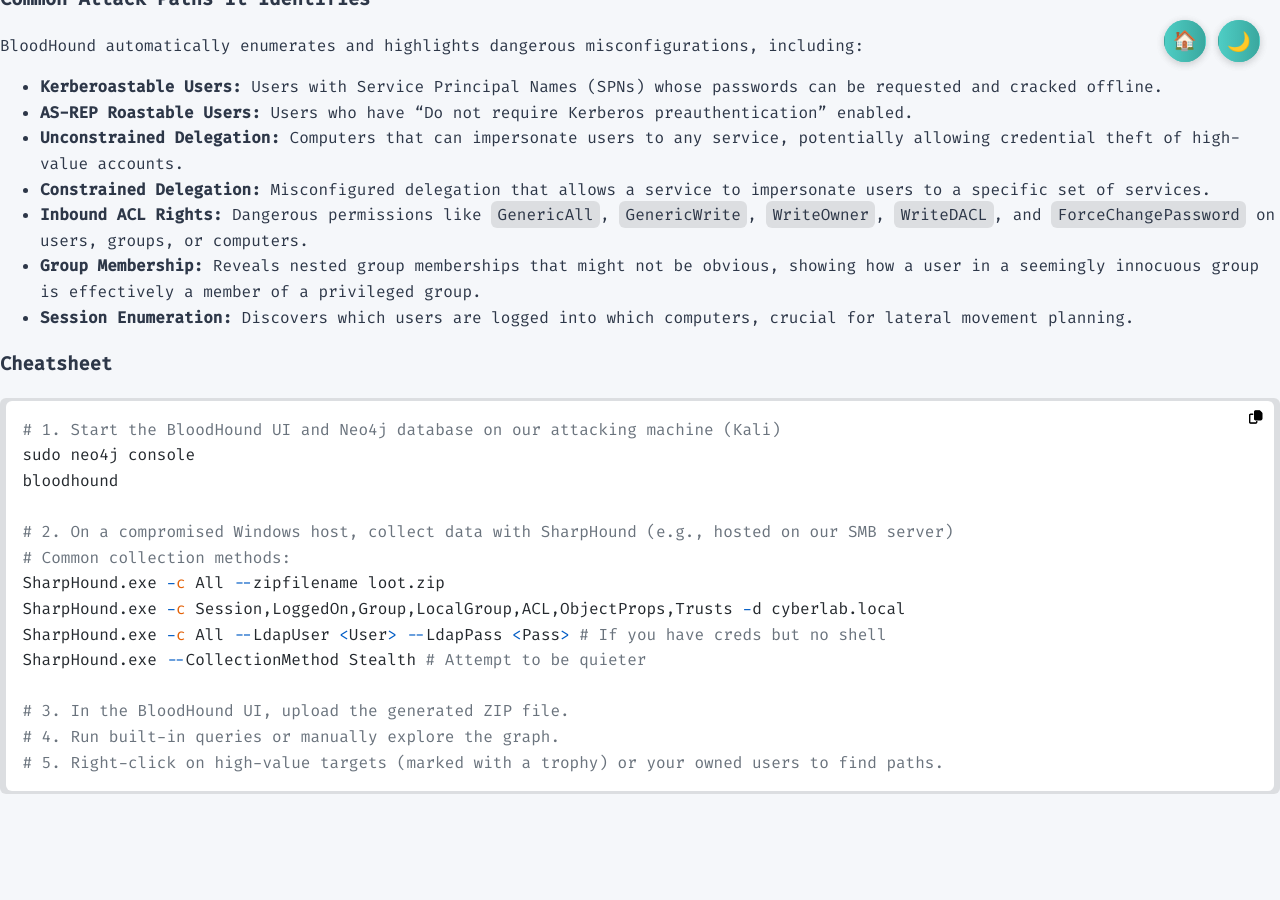
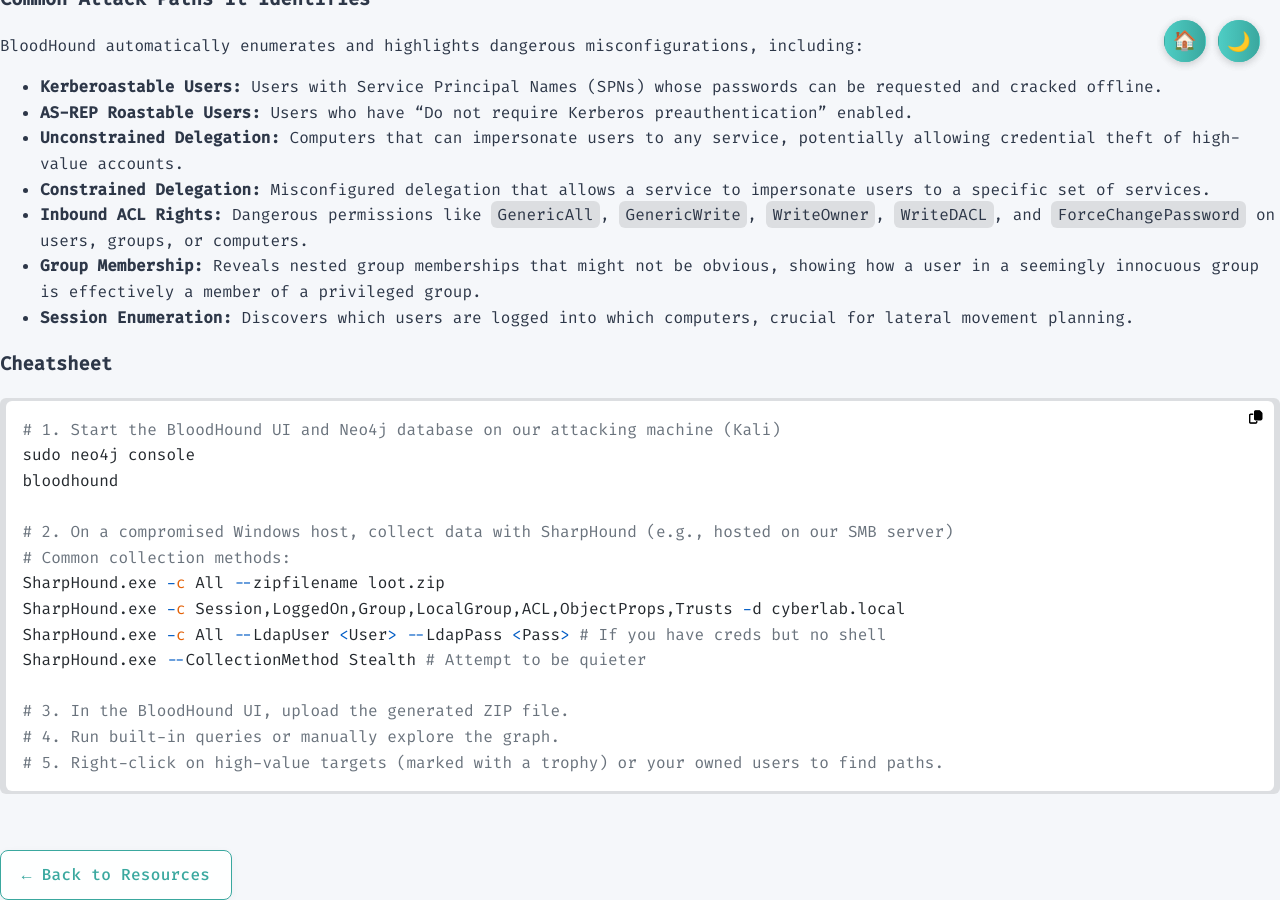
Before and after one commit to PathogenicKatt/PathogenicKatt.github.io, a Jekyll site: the page built from tools/bloodhound.md, in a window 1280 px wide and 900 px high, scrolled down 1035 px. Built offline with Jekyll 4.4.1, drawn with Linux system fonts in a browser that asks for light colours; before the commit the page ends 1829 px from its top, so only the background shows below that.

Commit message:
Added a back-button

````diff
--- a/tools/bloodhound.md
+++ b/tools/bloodhound.md
@@ -68,3 +68,4 @@
 # 4. Run built-in queries or manually explore the graph.
 # 5. Right-click on high-value targets (marked with a trophy) or your owned users to find paths.
 ```
+<a href="/resources" class="back-link">&#8592; Back to Resources</a>
````
